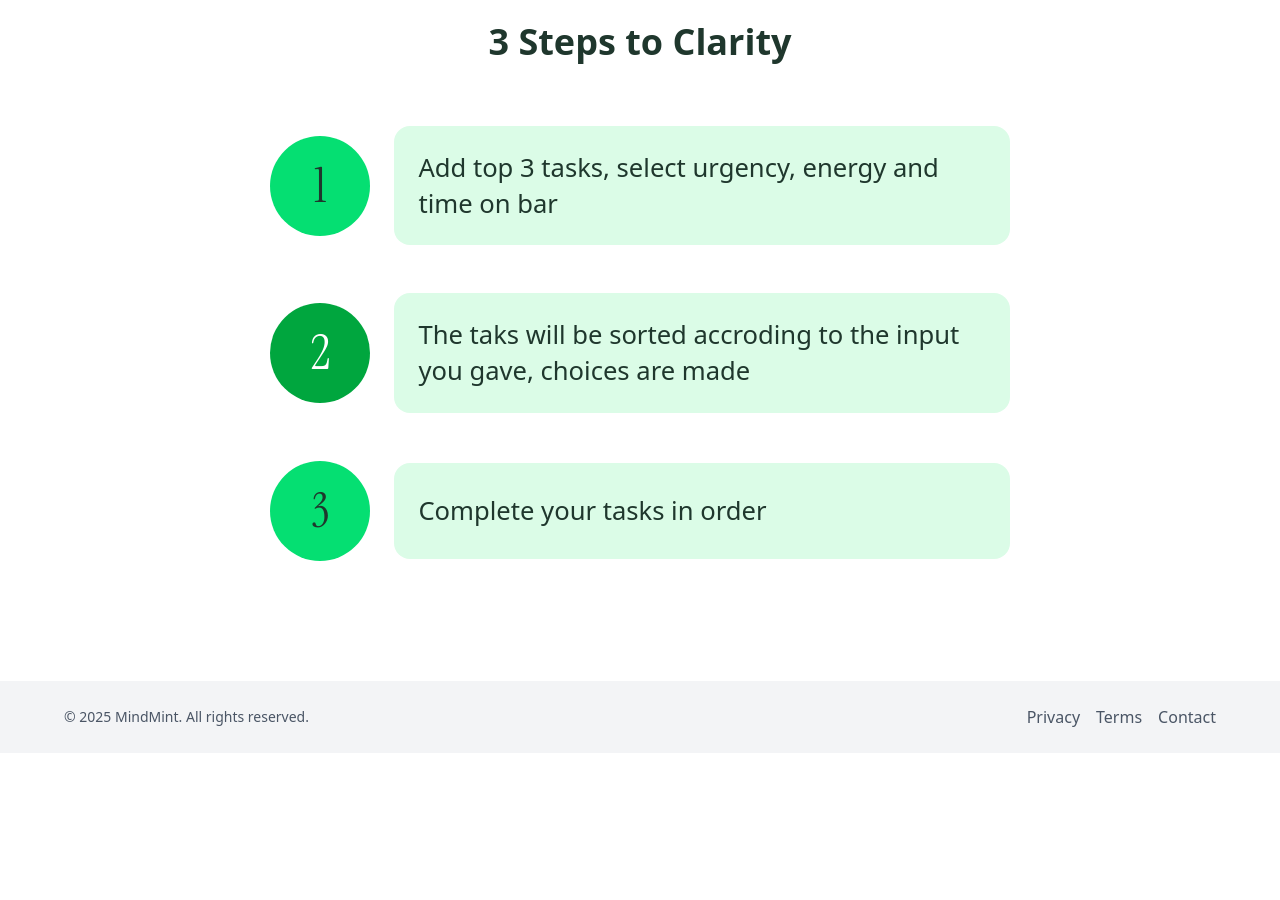
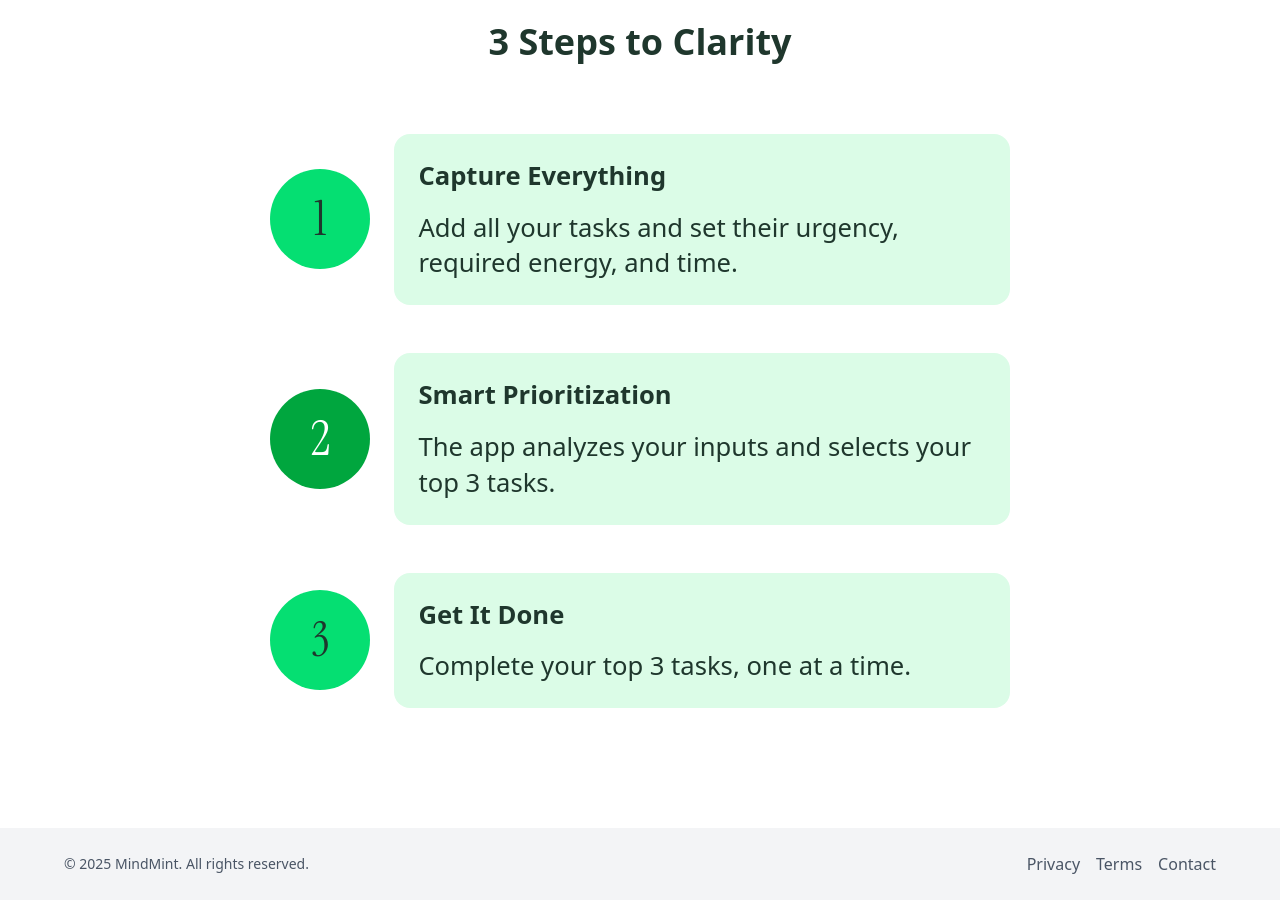
Before and after one commit to nazeeha-kb/CS50x-final-project, a React (Vite) app in the folder client/: page / in a window 1280 px wide. Shown: the part 680-1580 px from the top of the page. Before the commit the page ends 1433 px from the top, so only its background shows below. Built offline with nearby package versions, Linux system fonts and the light colour scheme.

Commit message:
feat: update feature section content and UI

```diff
--- a/client/src/index.css
+++ b/client/src/index.css
@@ -24,7 +24,7 @@
   .feature span {
     @apply rounded-full lg:w-25 lg:h-25 w-22 h-22 shrink-0 flex items-center justify-center text-5xl font-instrument-serif
   }
-  .feature p {
-    @apply h-full w-full p-6 bg-green-100 rounded-2xl min-h-24 flex items-center text-[clamp(1.2rem,1.055rem+0.73vw,1.6rem)]
+  .feature div {
+    @apply h-full w-full p-6 bg-green-100 rounded-2xl min-h-24 flex flex-col items-start gap-4 text-[clamp(1.2rem,1.055rem+0.73vw,1.6rem)]
   }
 }
--- a/client/src/pages/Home/Features.jsx
+++ b/client/src/pages/Home/Features.jsx
@@ -3,22 +3,34 @@ import React from "react";
 const Features = () => {
   return (
     <section className="w-screen px-6 pb-30 pt-20 flex flex-col justify-center items-center">
-      <h2 className="font-semibold text-4xl pb-16 text-center">3 Steps to Clarity</h2>
+      <h2 className="font-semibold text-4xl pb-18 text-center">
+        3 Steps to Clarity
+      </h2>
       <ol className="flex flex-col lg:w-[60%] md:w-[68%] lg:gap-12 gap-10">
         <li className="feature">
           <span className="bg-green-400">1</span>
-          <p>Add top 3 tasks, select urgency, energy and time on bar</p>
+          <div>
+            <h3 className="font-bold">Capture Everything</h3>
+            <p>
+              Add all your tasks and set their urgency, required energy, and time.
+            </p>
+          </div>
         </li>
         <li className="feature">
           <span className="bg-green-600 text-white">2</span>
+          <div>
+            <h3 className="font-bold">Smart Prioritization</h3>
           <p>
-            The taks will be sorted accroding to the input you gave, choices are
-            made
+            The app analyzes your inputs and selects your top 3 tasks.
           </p>
+          </div>
         </li>
         <li className="feature">
           <span className="bg-green-400">3</span>
-          <p>Complete your tasks in order</p>
+          <div>
+          <h3 className="font-bold">Get It Done</h3>
+          <p>Complete your top 3 tasks, one at a time.</p>
+          </div>
         </li>
       </ol>
     </section>
```
